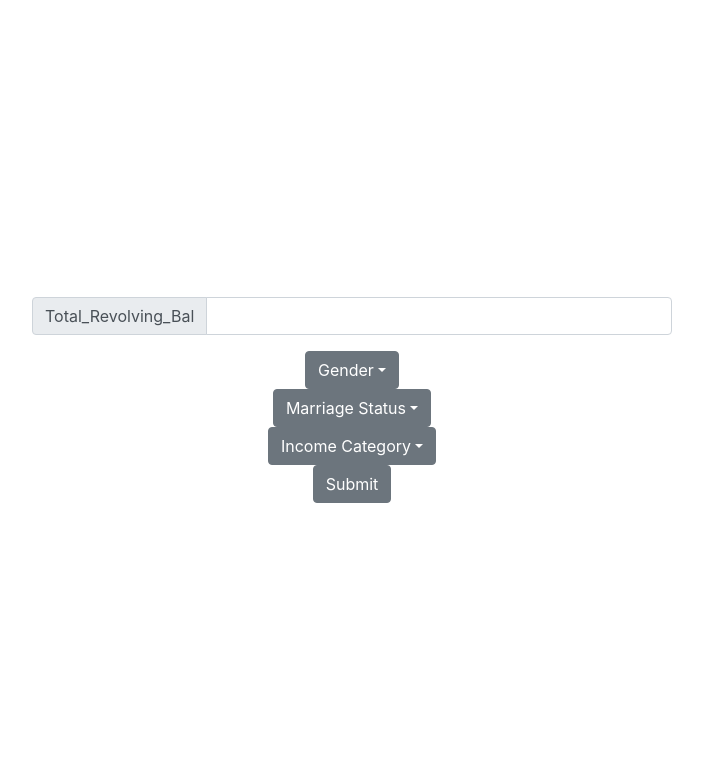
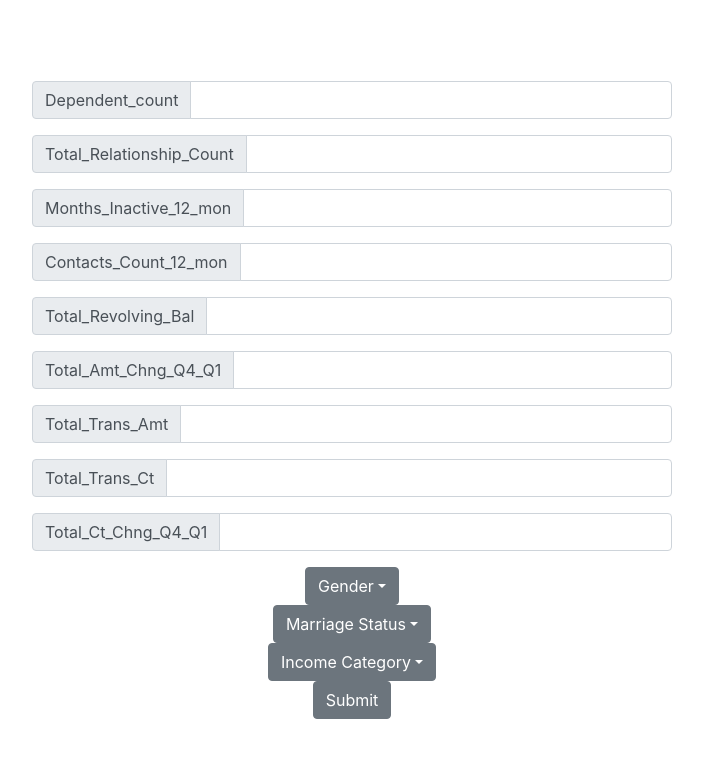
Before and after one commit to seanskggo/Bank-Churn-Predictor, a React (Create React App) app: page / in a window 1280 px wide. Shown: the top 758 px of the page, without its empty margins (288-991 px from the left). Built offline with nearby package versions, Linux system fonts and the light colour scheme.

Commit message:
total fields

```diff
--- a/src/App.js
+++ b/src/App.js
@@ -26,9 +26,10 @@ const check = (values, set_response) => {
   for (let i of Object.values(values)) {
     if (i === null) {
       set_response("Please fill in all inputs");
-      return
+      return true;
     }
   }
+  return false;
 }
 
 // Create text input fields for form
@@ -95,7 +96,7 @@ const Set_marriage_status = (values, set_values) => {
   )
 }
 
-// Set Marital Status
+// Set Income status
 const Set_income_category = (values, set_values) => {
   const [gen, set_gen] = useState("Income Category");
   let array = [
@@ -118,7 +119,22 @@ const Set_income_category = (values, set_values) => {
   )
 }
 
+const Generate_fields = (values, set_values) => {
+  let array_values = [
+    'Dependent_count', 'Total_Relationship_Count', 'Months_Inactive_12_mon',
+    'Contacts_Count_12_mon', 'Total_Revolving_Bal', 'Total_Amt_Chng_Q4_Q1',
+    'Total_Trans_Amt', 'Total_Trans_Ct', 'Total_Ct_Chng_Q4_Q1'
+  ]
+  return (
+    <div>
+      {array_values.map((value) => {
+        return create_input_field(values, set_values, value)
+      })}
+    </div>
+  )
+}
 
+// Main app for export
 const App = () => {
   const [response, set_response] = useState("");
   const [values, set_values] = useState({
@@ -136,7 +152,7 @@ const App = () => {
     'Total_Ct_Chng_Q4_Q1': null,
   });
   const click = () => {
-    // check(values, set_response);
+    // if (check(values, set_response)) return;
     // you have to post to /calulate
     const getData = async () => {
       const rep = await axios.get("/calculate")
@@ -148,7 +164,7 @@ const App = () => {
   return (
     <div className="App">
       <text>{response}</text>
-      {create_input_field(values, set_values, "Total_Revolving_Bal")}
+      {Generate_fields(values, set_values)}
       {Set_gender(values, set_values)}
       {Set_marriage_status(values, set_values)}
       {Set_income_category(values, set_values)}
```
